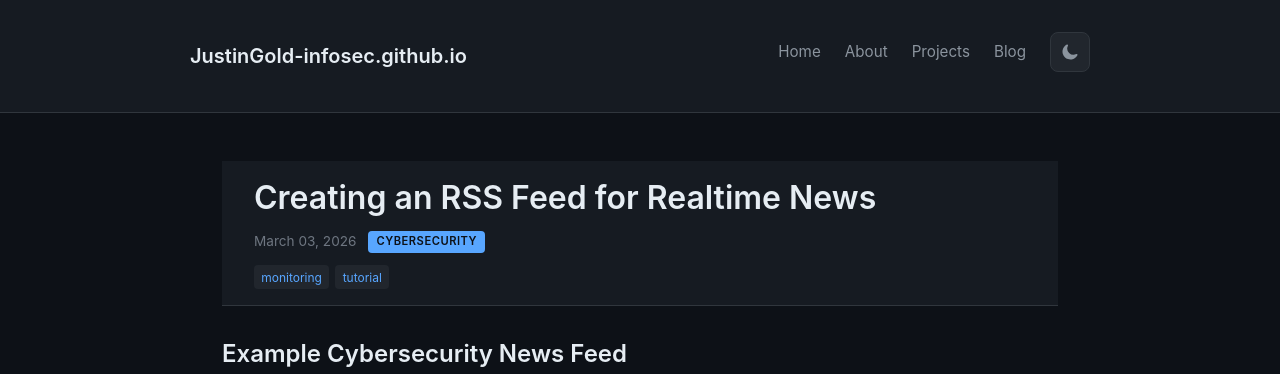
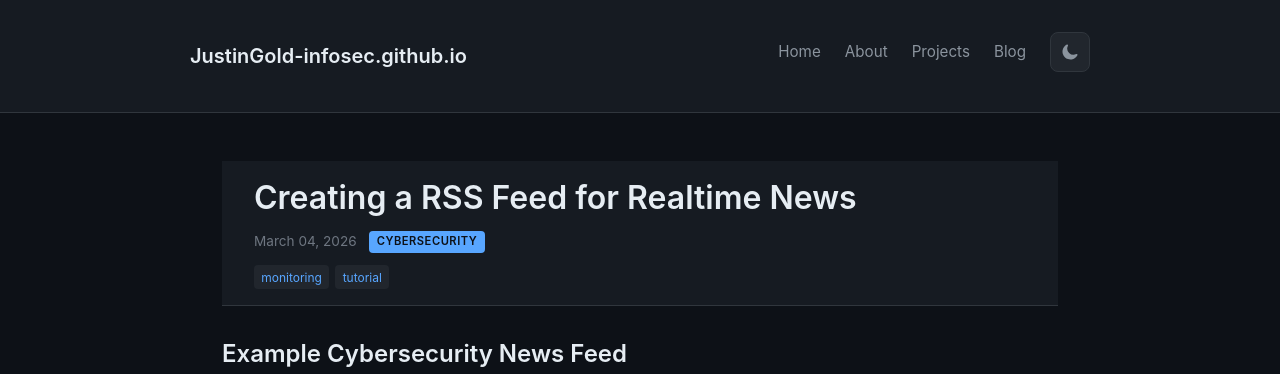
Before and after one commit to JustinGold-infosec/JustinGold-infosec.github.io, a Jekyll site: the page built from _posts/2026-03-04-Creating-a-RSS-Feed-for-Realtime-News.md, in a window 1280 px wide. Shown: the top 374 px of the page. Built offline with Jekyll 4.4.1, drawn with Linux system fonts in a browser that asks for light colours.

Commit message:
Update post date and title format for RSS feed

```diff
--- a/_posts/2026-03-04-Creating-a-RSS-Feed-for-Realtime-News.md
+++ b/_posts/2026-03-04-Creating-a-RSS-Feed-for-Realtime-News.md
@@ -1,7 +1,7 @@
 ---
 layout: post
-title: "Creating an RSS Feed for Realtime News"
-date: 2026-03-03
+title: "Creating a RSS Feed for Realtime News"
+date: 2026-03-04
 category: Cybersecurity
 tags: [monitoring, tutorial]
 ---
```
